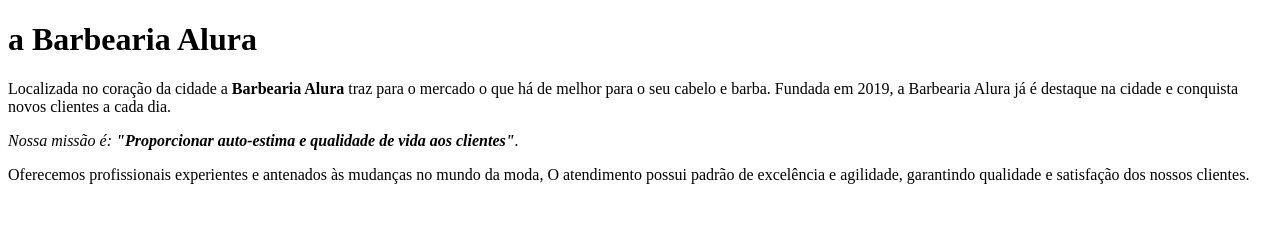
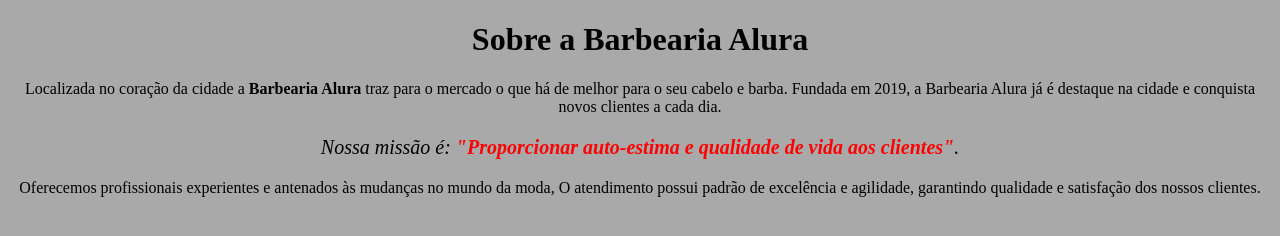
Before and after one commit to davidalvesnogueira/vcdiucvvcosvchdsjkab, a plain HTML site: page index.html in a window 1280 px wide. Drawn offline with Linux system fonts and the light colour scheme.

Commit message:
Add files via upload

```diff
--- a/index.html
+++ b/index.html
@@ -1,11 +1,27 @@
 <!DOCTYPE html>
-<html>
-<h1>a Barbearia Alura</h1>
+<html lang="pt-br">
+    <head>
+      <meta charset="UTF-8">
+      <title>Barbearia Alura</title>
+      <link rel="stylesheet" href="style.css">
 
-<p>Localizada no coração da cidade a <STRONG>Barbearia Alura</STRONG> traz para o mercado o que há de melhor para o seu cabelo e barba.
+      <style>
+          p{
+            text-align: center
+          }
+      </style>
+
+    </head>
+
+    <body>
+<h1 style="text-align: center">Sobre a Barbearia Alura</h1>
+
+<p >Localizada no coração da cidade a <STRONG>Barbearia Alura</STRONG> traz para o mercado o que há de melhor para o seu cabelo e barba.
 Fundada em 2019, a Barbearia Alura já é destaque na cidade e conquista novos clientes a cada dia.</p>
 
-<P><EM>Nossa missão é: <STRONG>"Proporcionar auto-estima e qualidade de vida aos clientes"</STRONG>.</EM></P>
+<P style="font-size: 20px"><EM>Nossa missão é: <STRONG>"Proporcionar auto-estima e qualidade de vida aos clientes"</STRONG>.</EM></P>
 
 <p>Oferecemos profissionais experientes e antenados às mudanças no mundo da moda,
 O atendimento possui padrão de excelência e agilidade, garantindo qualidade e satisfação dos nossos clientes.</p>
+    </body>
+</html>
--- /dev/null
+++ b/style.css
@@ -0,0 +1,11 @@
+body {
+    background-color: darkgray;
+}
+
+p {
+    text-align: center ;
+}
+
+em strong {
+    color: red;
+}
```
